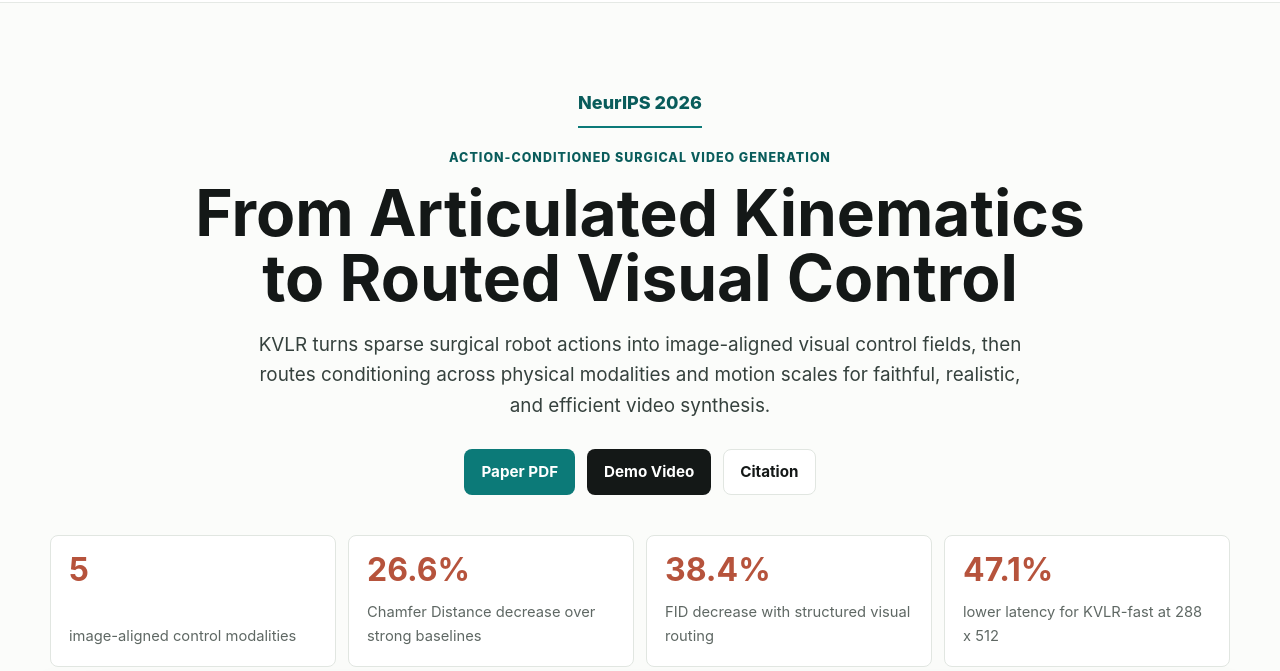
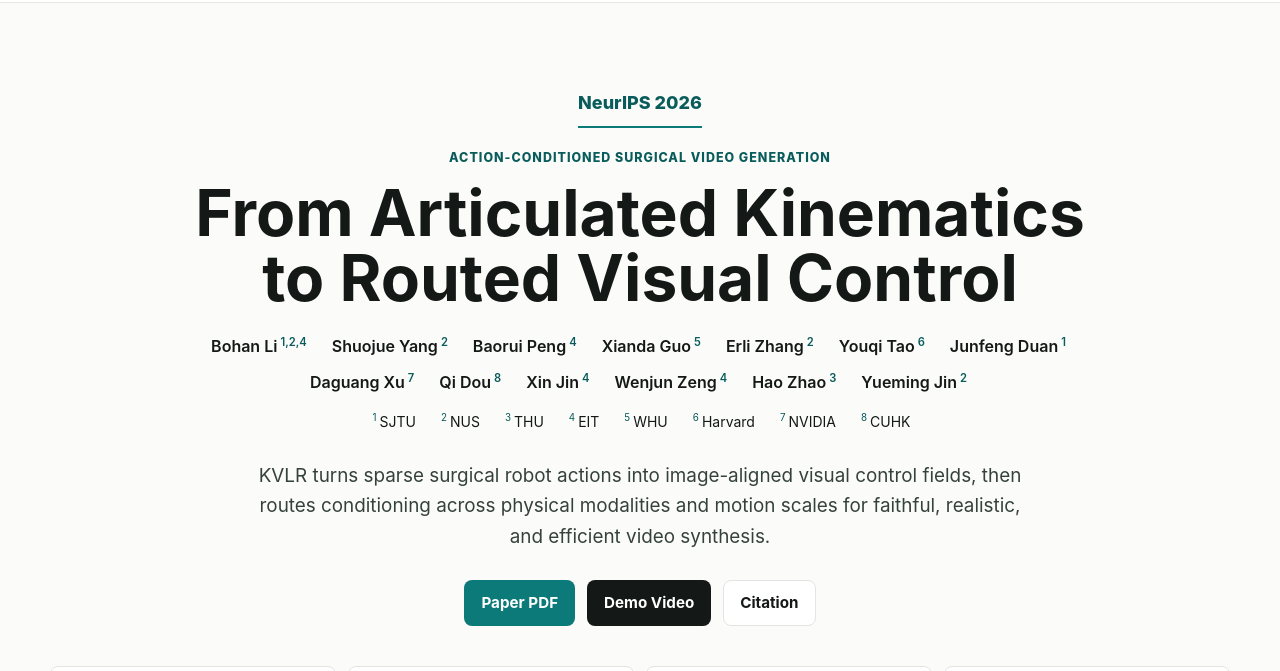
Before and after one commit to Arlo0o/KVLR, a plain HTML site: page index.html in a window 1280 px wide. Shown: the part 64-735 px from the top of the page. Drawn offline with Linux system fonts and the light colour scheme.

Commit message:
Add paper authors and affiliations without contribution markers

```diff
--- a/index.html
+++ b/index.html
@@ -44,6 +44,31 @@
             <span class="title-line">From Articulated Kinematics</span>
             <span class="title-line">to Routed Visual Control</span>
           </h1>
+          <div class="authors" aria-label="Authors">
+            <span>Bohan Li<sup>1,2,4</sup></span>
+            <span>Shuojue Yang<sup>2</sup></span>
+            <span>Baorui Peng<sup>4</sup></span>
+            <span>Xianda Guo<sup>5</sup></span>
+            <span>Erli Zhang<sup>2</sup></span>
+            <span>Youqi Tao<sup>6</sup></span>
+            <span>Junfeng Duan<sup>1</sup></span>
+            <span>Daguang Xu<sup>7</sup></span>
+            <span>Qi Dou<sup>8</sup></span>
+            <span>Xin Jin<sup>4</sup></span>
+            <span>Wenjun Zeng<sup>4</sup></span>
+            <span>Hao Zhao<sup>3</sup></span>
+            <span>Yueming Jin<sup>2</sup></span>
+          </div>
+          <div class="affiliations" aria-label="Affiliations">
+            <span><sup>1</sup>SJTU</span>
+            <span><sup>2</sup>NUS</span>
+            <span><sup>3</sup>THU</span>
+            <span><sup>4</sup>EIT</span>
+            <span><sup>5</sup>WHU</span>
+            <span><sup>6</sup>Harvard</span>
+            <span><sup>7</sup>NVIDIA</span>
+            <span><sup>8</sup>CUHK</span>
+          </div>
           <p class="lead">
             KVLR turns sparse surgical robot actions into image-aligned visual control fields, then
             routes conditioning across physical modalities and motion scales for faithful, realistic,
--- a/styles.css
+++ b/styles.css
@@ -147,6 +147,42 @@ button {
   display: flex;
   flex-direction: column;
   align-items: center;
+}
+
+.authors,
+.affiliations {
+  display: flex;
+  justify-content: center;
+  flex-wrap: wrap;
+  width: 100%;
+  max-width: 980px;
+  gap: 10px 22px;
+  line-height: 1.6;
+  letter-spacing: 0;
+}
+
+.authors {
+  margin: 4px 0 14px;
+  font-size: 1rem;
+  font-weight: 600;
+}
+
+.affiliations {
+  margin: 0 0 28px;
+  font-size: 0.875rem;
+}
+
+.authors span,
+.affiliations span {
+  white-space: nowrap;
+}
+
+.authors sup,
+.affiliations sup {
+  margin-left: 3px;
+  margin-right: 3px;
+  color: var(--teal-dark);
+  font-size: 0.7em;
 }
 
 .conference {
```
